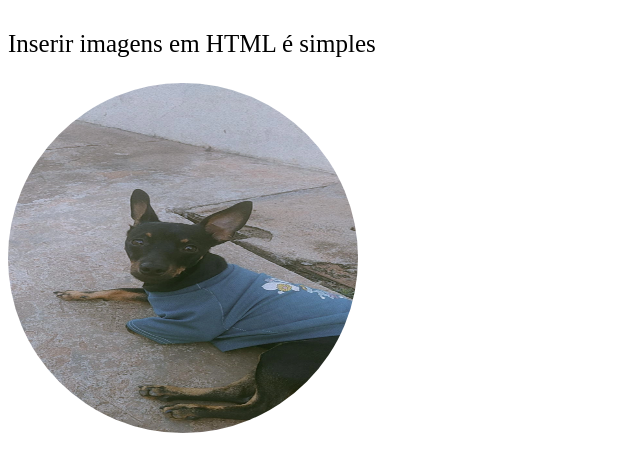
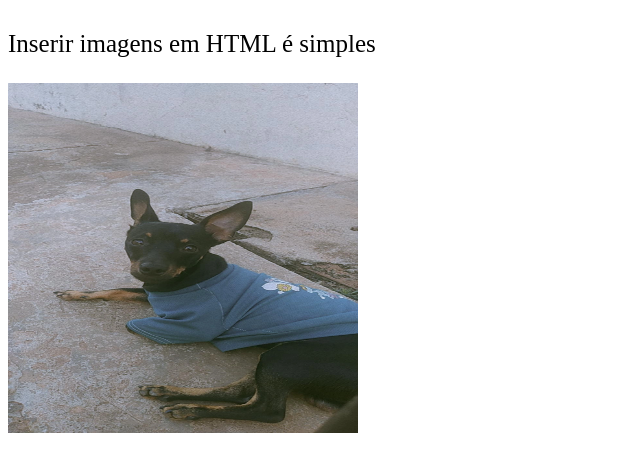
Before and after one commit to jussidev/Desafios-html-css, a plain HTML site: page d002/index.html in a window 1280 px wide. Shown: the part 95-566 px from the top of the page, without its empty margins (0-640 px from the left). Drawn offline with Linux system fonts and the light colour scheme.

Commit message:
Update index.html

```diff
--- a/d002/index.html
+++ b/d002/index.html
@@ -8,8 +8,6 @@
         img{
                 width: 350px;
                 height: 350px;
-                border-radius: 100%;
-
             }
             h1{
 
@@ -18,6 +16,8 @@
             p{
 
                 font-size: 25px;
+            }
+
     </style>
 </head>
 <body>
```
